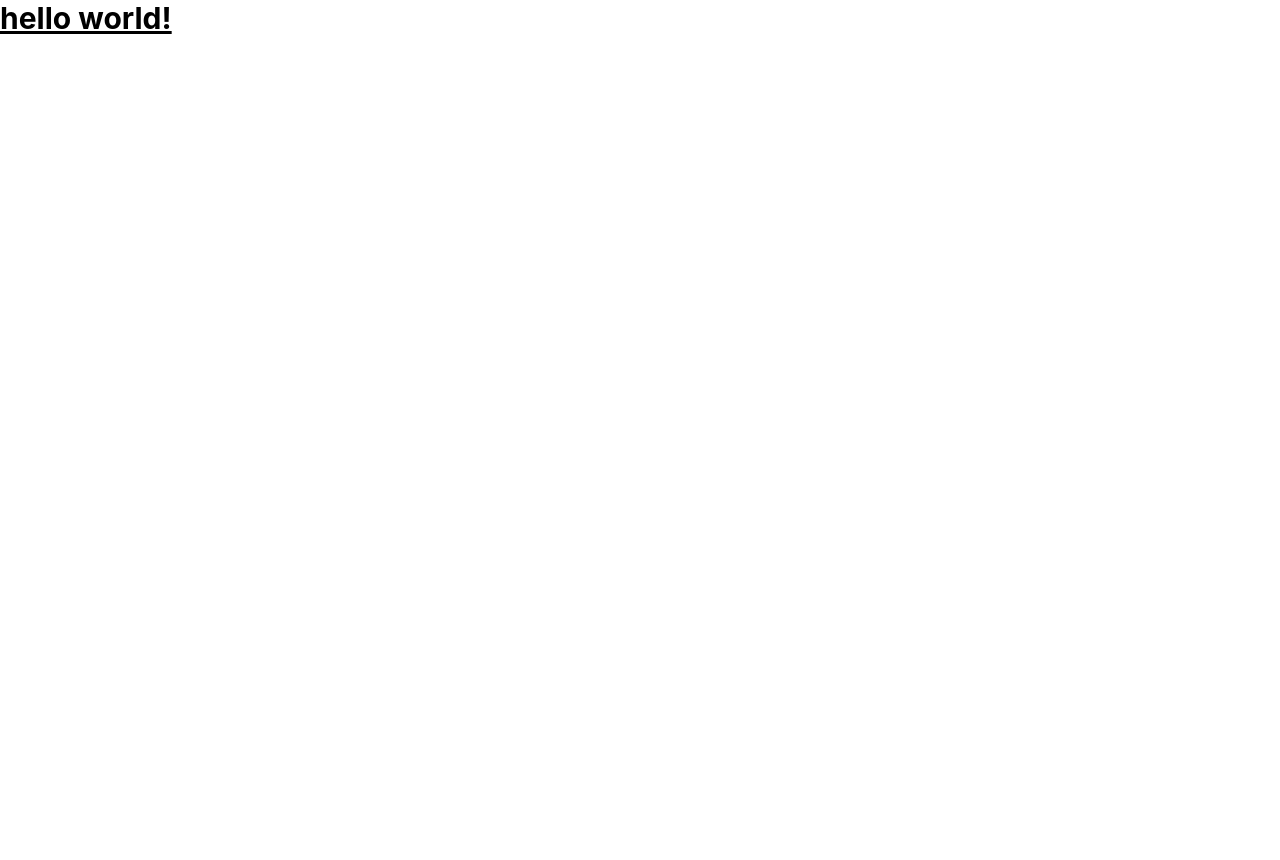
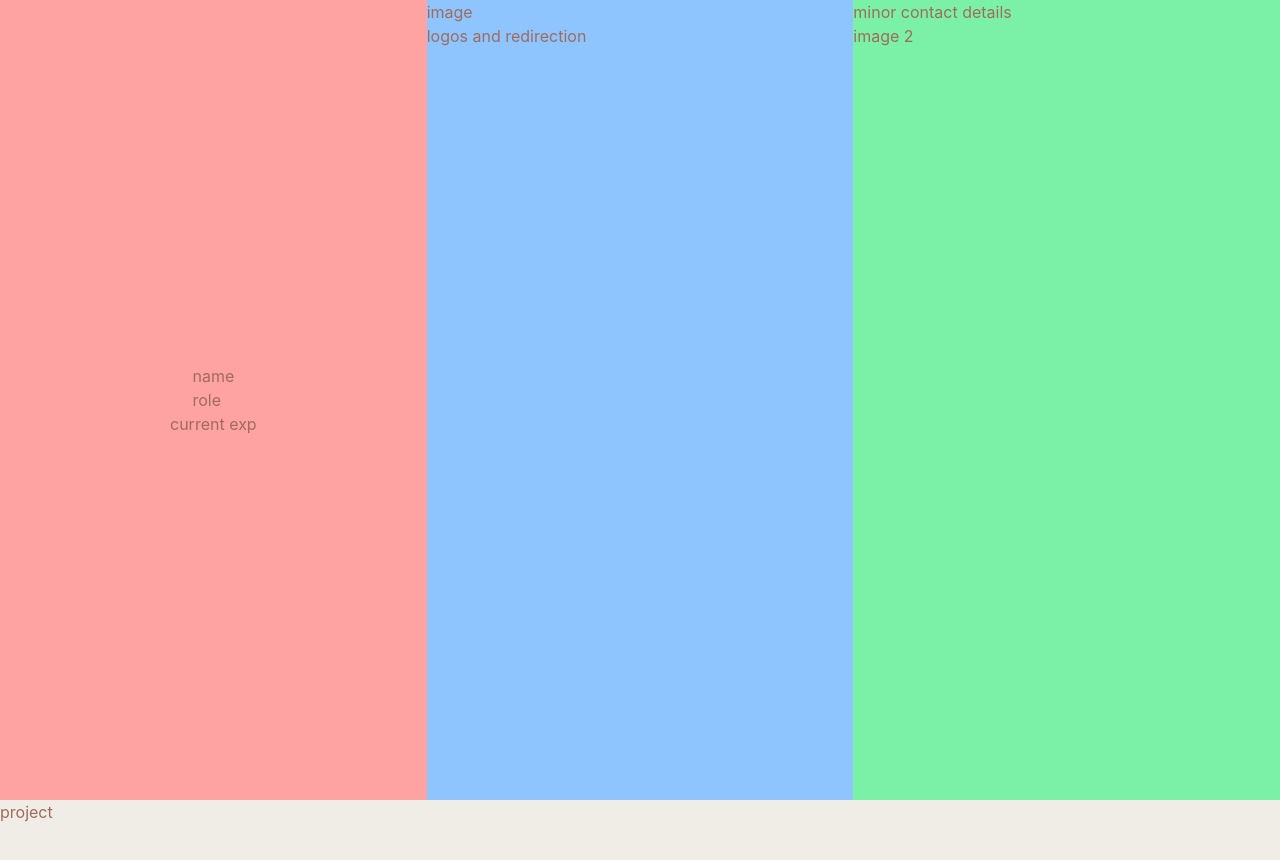
Before and after one commit to AthulKrishna-736/Portfolio-v2, a React (Vite) app in the folder my-portfolio/: page / in a window 1280 px wide. Shown: the top 860 px of the page. Before the commit the page ends 800 px from the top, so only its background shows below. Built offline with nearby package versions, Linux system fonts and the light colour scheme.

Commit message:
feat: new sections added with restructuring

```diff
--- /dev/null
+++ b/my-portfolio/src/AboutMe.jsx
@@ -0,0 +1,45 @@
+
+
+function AboutMe() {
+    return (
+        <div className="flex w-full h-full justify-center">
+            {/* Left */}
+            <div className="bg-red-300 flex flex-col justify-center items-center w-1/3">
+                <div>
+                    <h1>name</h1>
+                    <h6>
+                        role
+                    </h6>
+                </div>
+
+                <div>
+                    current exp
+                </div>
+            </div>
+
+            {/* Center */}
+            <div className="bg-blue-300 w-1/3">
+                <div>
+                    image
+                </div>
+
+                <div>
+                    logos and redirection
+                </div>
+            </div>
+
+            {/* Right */}
+            <div className="bg-green-300 w-1/3">
+                <div>
+                    minor contact details
+                </div>
+
+                <div>
+                    image 2
+                </div>
+            </div>
+        </div>
+    )
+}
+
+export default AboutMe
--- a/my-portfolio/src/App.jsx
+++ b/my-portfolio/src/App.jsx
@@ -1,13 +1,33 @@
+import AboutMe from "./AboutMe"
+import ContactMe from "./ContactMe"
+import Project from "./Project"
+import TechStack from "./TechStack"
 
 
 
 function App() {
   return (
-    <div>
-      <h1 className="text-3xl font-bold underline">
-        hello world!
-      </h1>
-    </div>
+    <main>
+      {/* About me */}
+      <section className="h-screen snap-start">
+        <AboutMe />
+      </section>
+
+      {/* Projects */}
+      <section className="h-screen snap-start">
+        <Project />
+      </section>
+
+      {/* Tech stack */}
+      <section className="h-screen snap-start">
+        <TechStack />
+      </section>
+
+      {/* Contact Me*/}
+      <section className="h-screen snap-start">
+        <ContactMe />
+      </section>
+    </main>
   )
 }
 
--- /dev/null
+++ b/my-portfolio/src/ContactMe.jsx
@@ -0,0 +1,11 @@
+
+
+function ContactMe(){
+    return (
+        <div>
+            contact me
+        </div>
+    )
+}
+
+export default ContactMe
--- /dev/null
+++ b/my-portfolio/src/Project.jsx
@@ -0,0 +1,11 @@
+
+
+function Project(){
+    return(
+        <div>
+            project
+        </div>
+    )
+}
+
+export default Project
--- /dev/null
+++ b/my-portfolio/src/TechStack.jsx
@@ -0,0 +1,11 @@
+
+
+function TechStack(){
+    return(
+        <div>
+            tech stack
+        </div>
+    )
+}
+
+export default TechStack
--- a/my-portfolio/src/index.css
+++ b/my-portfolio/src/index.css
@@ -14,3 +14,7 @@
   --font-cmu: "CMU Serif", serif;
   --font-codec: "Codec Pro", sans-serif;
 }
+
+body{
+@apply bg-[#efede5] text-[#9f6c5c]
+}
```
